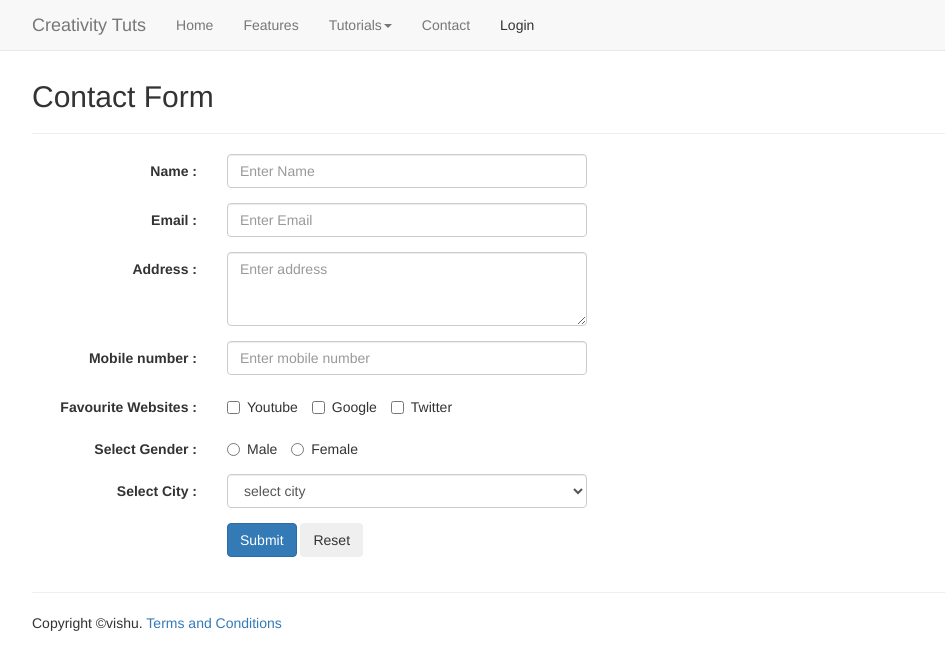
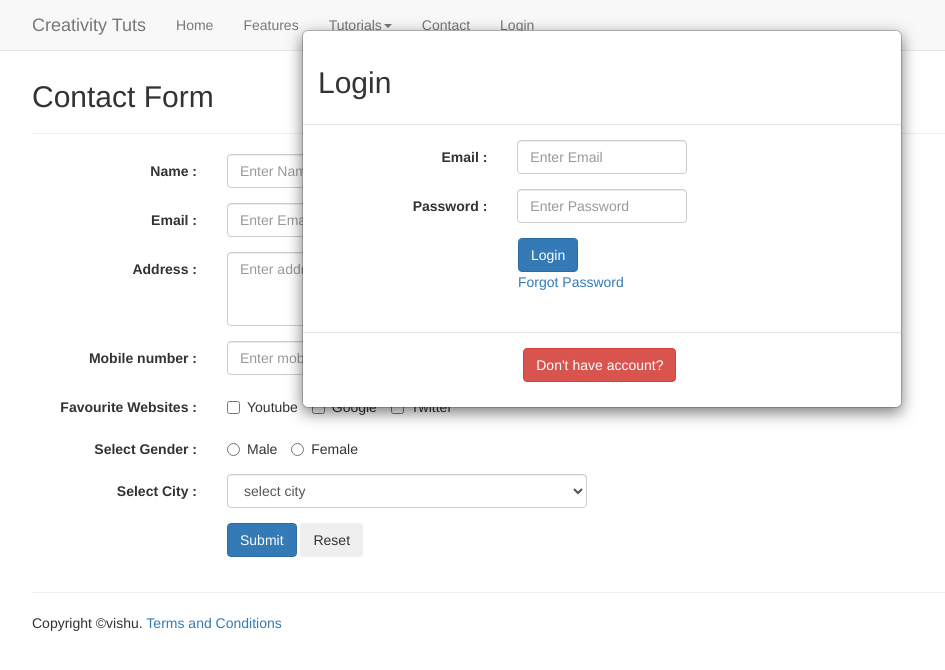
Before and after one commit to vishu-nitw/TwitterBootstrap3, a plain HTML site: page views/contact.html in a window 1280 px wide. Both pictures are taken after a click on the link "Login". Shown: the whole page, without its empty margins (38-983 px from the left). Drawn offline with nearby package versions, Linux system fonts and the light colour scheme.

Commit message:
Committing changes to master

```diff
--- a/js/script.js
+++ b/js/script.js
@@ -2,9 +2,11 @@
  * Created by vish on 20-07-2014.
  */
 
-$(document).ready(function(){
+$(document).ready(function () {
     $('.carousel').carousel({
-        interval : 3000
+
+        interval : 3000,
+        pause : false
     });
 
 
--- a/views/contact.html
+++ b/views/contact.html
@@ -150,6 +150,65 @@
  </div>
 
 
+                  <div class="modal fade" id="mySignup" tabindex="-1" role="dialog" aria-hidden="true">
+
+                      <div class="modal-dialog">
+                          <div class="modal-content">
+                              <div class="modal-header">
+                                  <h2>Login</h2>
+                              </div>
+                              <div class="modal-body">
+                                  <form class="form-horizontal form-group">
+                                      <div class="form-group">
+                                          <label for="email" class="col-md-4 control-label">Email :</label>
+                                          <div class="col-md-4">
+                                              <input type="email" class="form-control"placeholder="Enter Email " />
+                                          </div>
+                                      </div>
+
+                                      <div class="form-group">
+                                          <label for="password" class="col-md-4 control-label">Password :</label>
+                                          <div class="col-md-4">
+                                              <input type="password" class="form-control"placeholder="Enter Password " />
+                                          </div>
+                                      </div>
+
+                                      <div class="form-group">
+                                          <div class="col-md-4 col-md-offset-2" style="margin-left: 200px;width: 37%">
+                                              <label type="submit" class="btn btn-primary">Login</label><br/>
+                                              <p style="text-decoration: none"><a href="#">Forgot Password</a></p>
+                                              <!--<button type="button" class="btn btn-danger">new account</button>-->
+
+                                          </div>
+                                      </div>
+                                  </form>
+
+
+
+                                  <!--<p>This is modal body...</p>-->
+                              </div>
+                              <div class="modal-footer">
+                                  <div class="col-md-4 col-md-offset-2">
+
+                                      <p><a class="btn btn-large btn-danger" href="views/contact.html" style="margin-left: 60%"> Don't have account?</a> </p>
+                                      <!--<button type="button" class="btn btn-primary">Sign Up</button>-->
+
+                                      <!--<button type="button" class="btn btn-danger">Dont have account</button>-->
+
+                                  </div>
+
+                                  <!--<button type="button" class="btn btn-primary" data-dismiss="modal">Close</button>-->
+                              </div>
+                          </div>
+
+                      </div>
+
+
+
+
+                  </div>
+
+
 <!--footer and modal start-->
 
 <div class="container">
```
Also changed, not shown: index.html (+1 -1 lines), views/features.html (+57 -0 lines).
